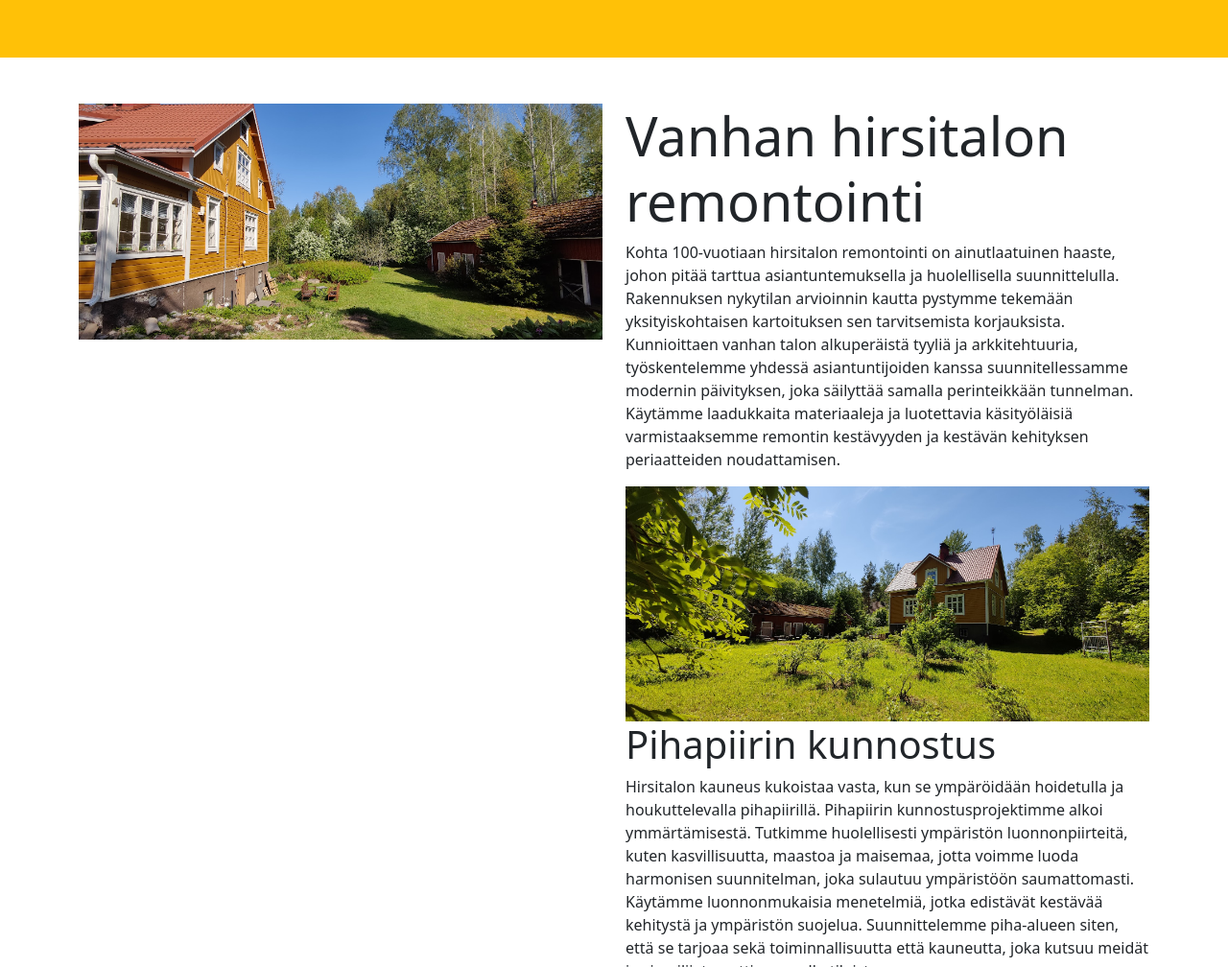
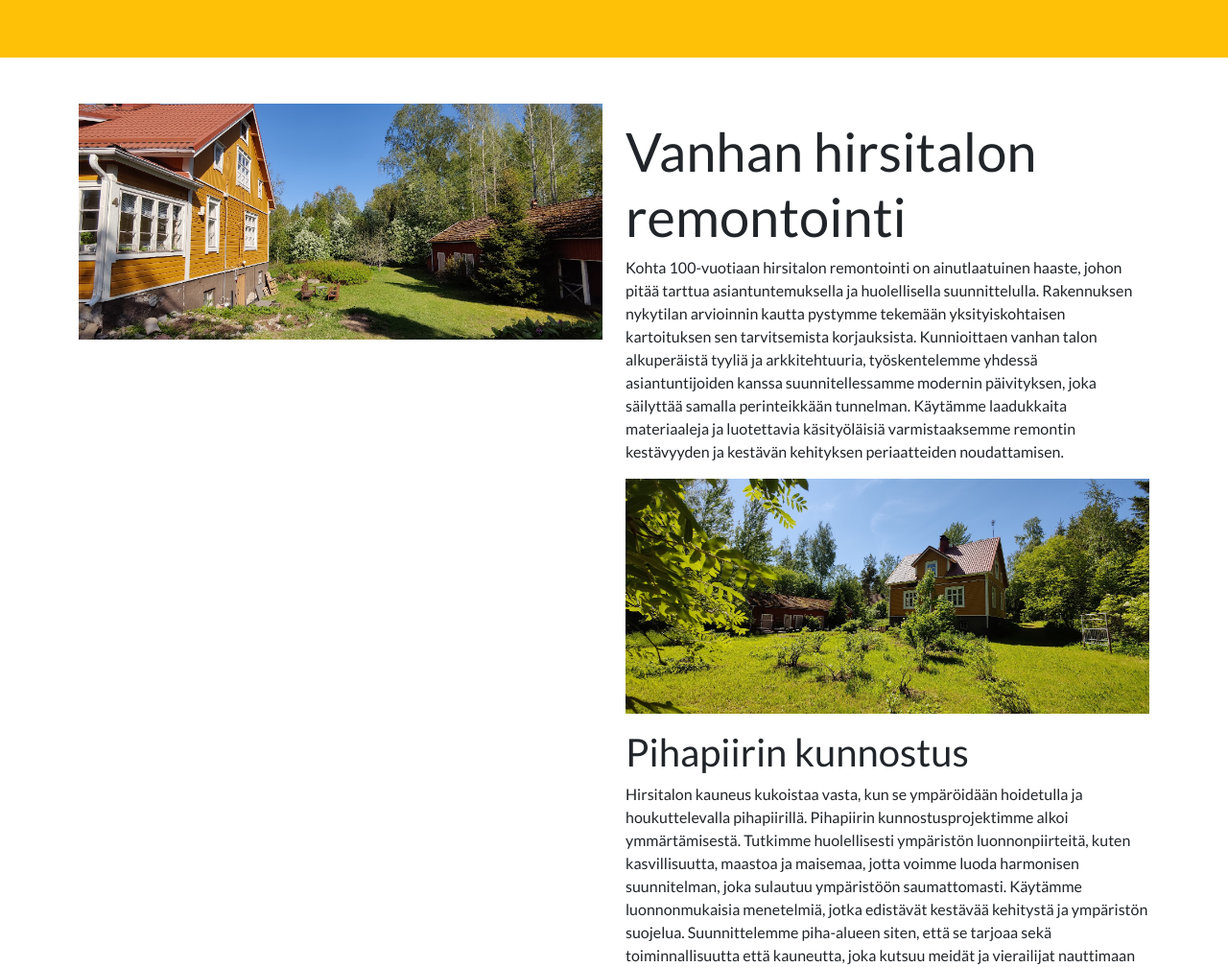
Before and after one commit to juhasuv/tuulensuoja, a plain HTML site: page index.html in a window 1280 px wide. Shown: the part 420-1428 px from the top of the page at 96% size. Drawn offline with nearby package versions, Linux system fonts and the light colour scheme.

Commit message:
Add files via upload

```diff
--- a/index.html
+++ b/index.html
@@ -16,16 +16,22 @@
   <!-- Bootstrap CSS -->
   <link href="https://cdn.jsdelivr.net/npm/bootstrap@5.3.0/dist/css/bootstrap.min.css" rel="stylesheet" integrity="sha384-9ndCyUaIbzAi2FUVXJi0CjmCapSmO7SnpJef0486qhLnuZ2cdeRhO02iuK6FUUVM" crossorigin="anonymous">
 
+  <!-- Google Fonts -->
+  <link rel="preconnect" href="https://fonts.googleapis.com">
+  <link rel="preconnect" href="https://fonts.gstatic.com" crossorigin>
+  <link href="https://fonts.googleapis.com/css2?family=Lato&display=swap" rel="stylesheet">
+
+  <!-- Custom CSS -->
+  <style>
+    body {
+    font-family: 'Lato', sans-serif;
+    }
+  </style>
+
   <!-- Font Awesome -->
   <script src="https://kit.fontawesome.com/5d599f1657.js" crossorigin="anonymous"></script>
 
-  <!-- Custom CSS -->
-  <style>
-    .text-primary {
-    --bs-text-opacity: 1;
-    color: rgba(var(--bs-primary-rgb), var(--bs-text-opacity)) !important;
-    }
-  </style>
+
 </head>
 
 <body>
@@ -74,10 +80,10 @@
           <img src="IMG20230520165609.jpg" alt="" class="img-fluid">
         </div>
         <div class="col-lg-6">
-          <h2 class="display-4">Vanhan hirsitalon remontointi</h2>
+          <h2 class="display-4 mt-3">Vanhan hirsitalon remontointi</h2>
           <p>Kohta 100-vuotiaan hirsitalon remontointi on ainutlaatuinen haaste, johon pitää tarttua asiantuntemuksella ja huolellisella suunnittelulla. Rakennuksen nykytilan arvioinnin kautta pystymme tekemään yksityiskohtaisen kartoituksen sen tarvitsemista korjauksista. Kunnioittaen vanhan talon alkuperäistä tyyliä ja arkkitehtuuria, työskentelemme yhdessä asiantuntijoiden kanssa suunnitellessamme modernin päivityksen, joka säilyttää samalla perinteikkään tunnelman. Käytämme laadukkaita materiaaleja ja luotettavia käsityöläisiä varmistaaksemme remontin kestävyyden ja kestävän kehityksen periaatteiden noudattamisen.</p>
           <img src="IMG20230612144023.jpg" alt="" class="img-fluid">
-		  <h3 class="display-6">Pihapiirin kunnostus</h3>
+		  <h3 class="display-6 mt-3">Pihapiirin kunnostus</h3>
         <p>Hirsitalon kauneus kukoistaa vasta, kun se ympäröidään hoidetulla ja houkuttelevalla pihapiirillä. Pihapiirin kunnostusprojektimme alkoi ymmärtämisestä. Tutkimme huolellisesti ympäristön luonnonpiirteitä, kuten kasvillisuutta, maastoa ja maisemaa, jotta voimme luoda harmonisen suunnitelman, joka sulautuu ympäristöön saumattomasti. Käytämme luonnonmukaisia menetelmiä, jotka edistävät kestävää kehitystä ja ympäristön suojelua. Suunnittelemme piha-alueen siten, että se tarjoaa sekä toiminnallisuutta että kauneutta, joka kutsuu meidät ja vierailijat nauttimaan ulkotiloista.</p>
   		  <a href="#" class="btn btn-warning">🏡</a>
         </div>
```
